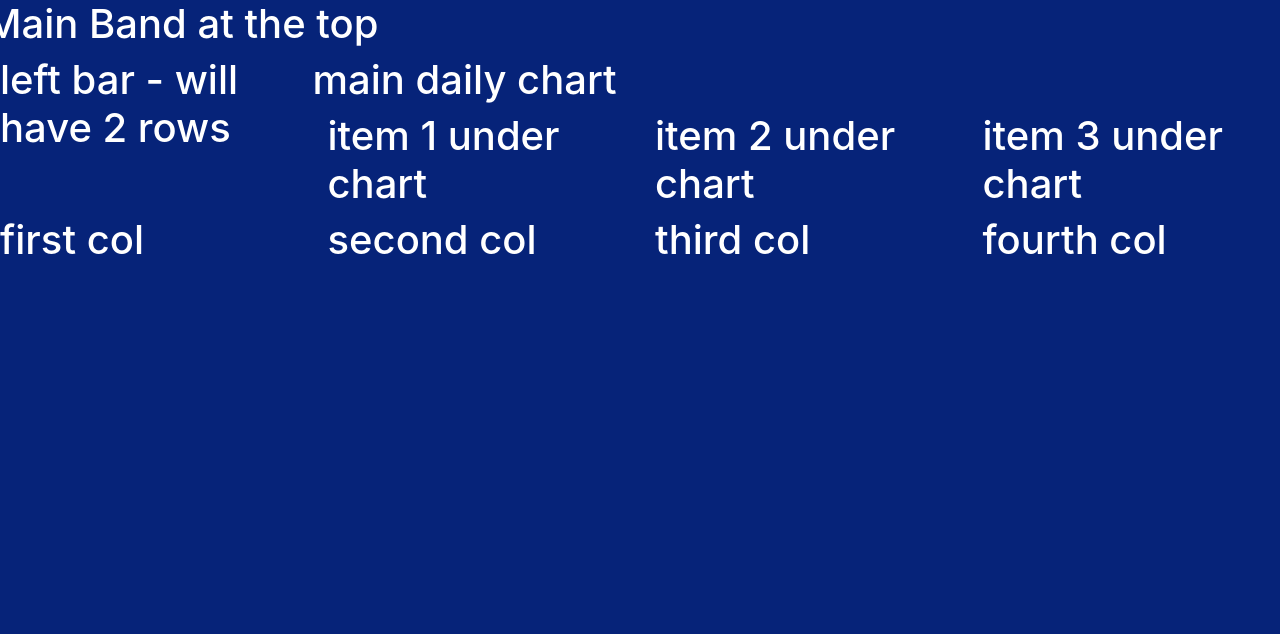
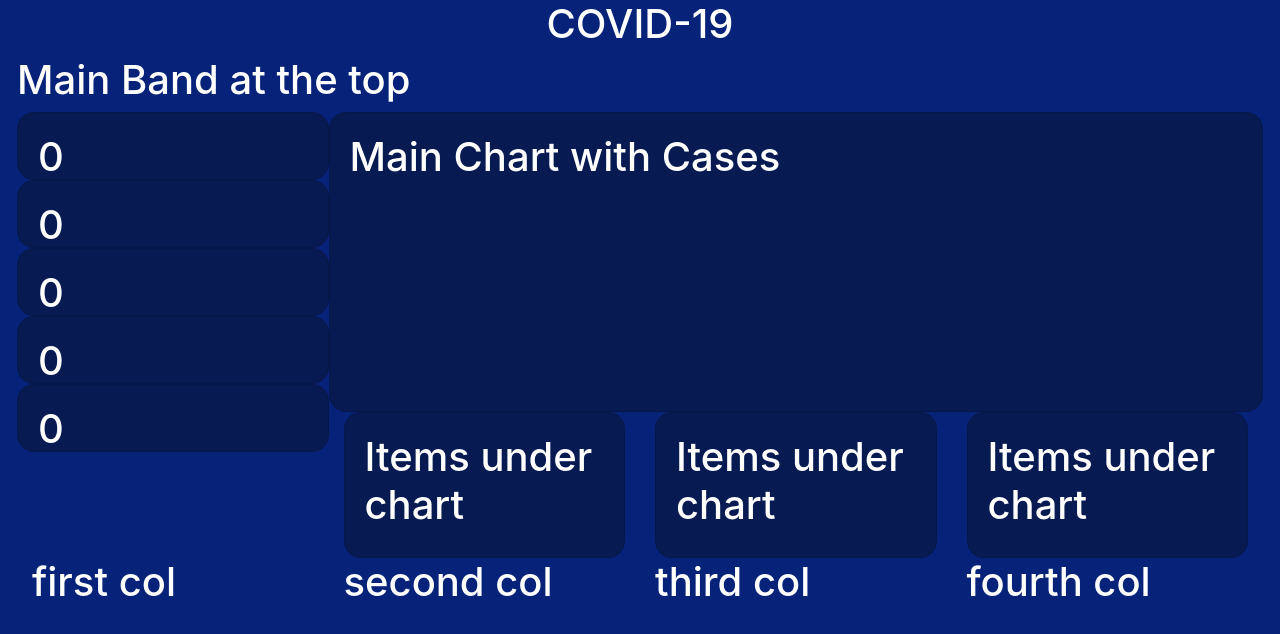
Before and after one commit to dipoarowona/CoronaVirus-Tracking-App, a React (Create React App) app: page / in a window 1280 px wide. Shown: the top 634 px of the page. Built offline with nearby package versions, Linux system fonts and the light colour scheme; no server answers.

Commit message:
update layout,include some data

```diff
--- a/src/App.js
+++ b/src/App.js
@@ -1,9 +1,22 @@
 import React, { useState, useEffect } from "react";
+
+import TotalCasesCard from "./Components/TotalCases";
+import MainChartCard from "./Components/MainChart";
+import UnderChartCard from "./Components/underchart";
+
 import "./CSS/App.css";
+import "./CSS/Cards.css";
 import "./CSS/Loading.css";
+
 function App() {
   const [loading, setLoading] = useState(false);
-  const [data, setData] = useState();
+  const [data, setData] = useState({
+    active: 0,
+    confirmed: 0,
+    critical: 0,
+    deaths: 0,
+    recovered: 0,
+  });
 
   useEffect(() => {
     setLoading(true);
@@ -23,7 +36,16 @@ function App() {
     })
       .then((response) => response.json())
       .then((response_data) => {
-        setData(response_data[0].confirmed);
+        setData({
+          active:
+            response_data[0].confirmed -
+            response_data[0].deaths -
+            response_data[0].recovered,
+          confirmed: response_data[0].confirmed,
+          critical: response_data[0].critical,
+          deaths: response_data[0].deaths,
+          recovered: response_data[0].recovered,
+        });
       });
   };
 
@@ -33,27 +55,44 @@ function App() {
         <div className="spinner"></div>
       ) : (
         <div className="whole-page">
+          <div className="title" style={{ textAlign: "center" }}>
+            <h1>COVID-19</h1>
+          </div>
           <div className="row country-band">
             <h1>Main Band at the top</h1>
           </div>
 
           <div className="row">
             <div className="col-sm-3">
-              <h1>left bar - will have 2 rows</h1>
+              <div className="row">
+                <TotalCasesCard cases={data.confirmed} />
+              </div>
+              <div className="row">
+                <TotalCasesCard cases={data.deaths} />
+              </div>
+              <div className="row">
+                <TotalCasesCard cases={data.recovered} />
+              </div>
+              <div className="row">
+                <TotalCasesCard cases={data.active} />
+              </div>
+              <div className="row">
+                <TotalCasesCard cases={data.critical} />
+              </div>
             </div>
             <div className="col-sm-9">
               <div className="row">
-                <h1>main daily chart</h1>
+                <MainChartCard />
               </div>
               <div className="row">
                 <div className="col">
-                  <h1>item 1 under chart</h1>
+                  <UnderChartCard />
                 </div>
                 <div className="col">
-                  <h1>item 2 under chart</h1>
+                  <UnderChartCard />
                 </div>
                 <div className="col">
-                  <h1>item 3 under chart</h1>
+                  <UnderChartCard />
                 </div>
               </div>
             </div>
--- a/src/CSS/App.css
+++ b/src/CSS/App.css
@@ -1,7 +1,8 @@
 body {
   background-color: #062379;
-  width: 100%;
+  width: 95%;
   height: 100vh;
+  margin: auto;
 }
 
 h1 {
--- /dev/null
+++ b/src/CSS/Cards.css
@@ -0,0 +1,19 @@
+.card {
+  background: #071a52;
+  border-radius: 17px;
+}
+
+.main-covid-info {
+  width: 100%;
+  height: 68px;
+}
+
+.main-chart {
+  width: 100%;
+  height: 300px;
+}
+
+.underchart {
+  width: 100%;
+  height: 75px;
+}
--- /dev/null
+++ b/src/Components/MainChart.js
@@ -0,0 +1,13 @@
+import React from "react";
+
+const MainChart = () => {
+  return (
+    <div className="card main-chart">
+      <div className="card-body">
+        <h1>Main Chart with Cases</h1>
+      </div>
+    </div>
+  );
+};
+
+export default MainChart;
--- /dev/null
+++ b/src/Components/TotalCases.js
@@ -0,0 +1,13 @@
+import React from "react";
+
+const TotalCases = (props) => {
+  return (
+    <div className="card main-covid-info">
+      <div className="card-body">
+        <h1>{props.cases}</h1>
+      </div>
+    </div>
+  );
+};
+
+export default TotalCases;
--- /dev/null
+++ b/src/Components/underchart.js
@@ -0,0 +1,13 @@
+import React from "react";
+
+const UnderChart = () => {
+  return (
+    <div className="card">
+      <div className="card-body">
+        <h1>Items under chart</h1>
+      </div>
+    </div>
+  );
+};
+
+export default UnderChart;
```
